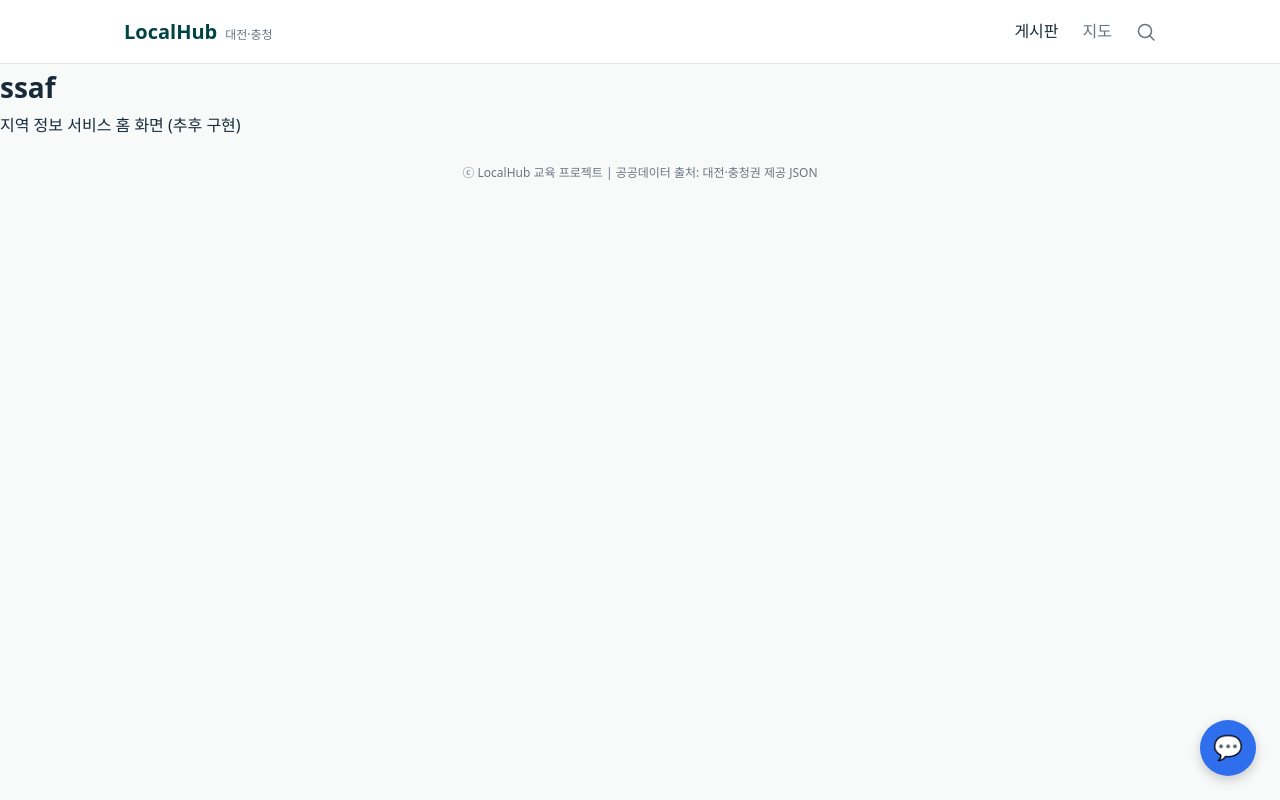
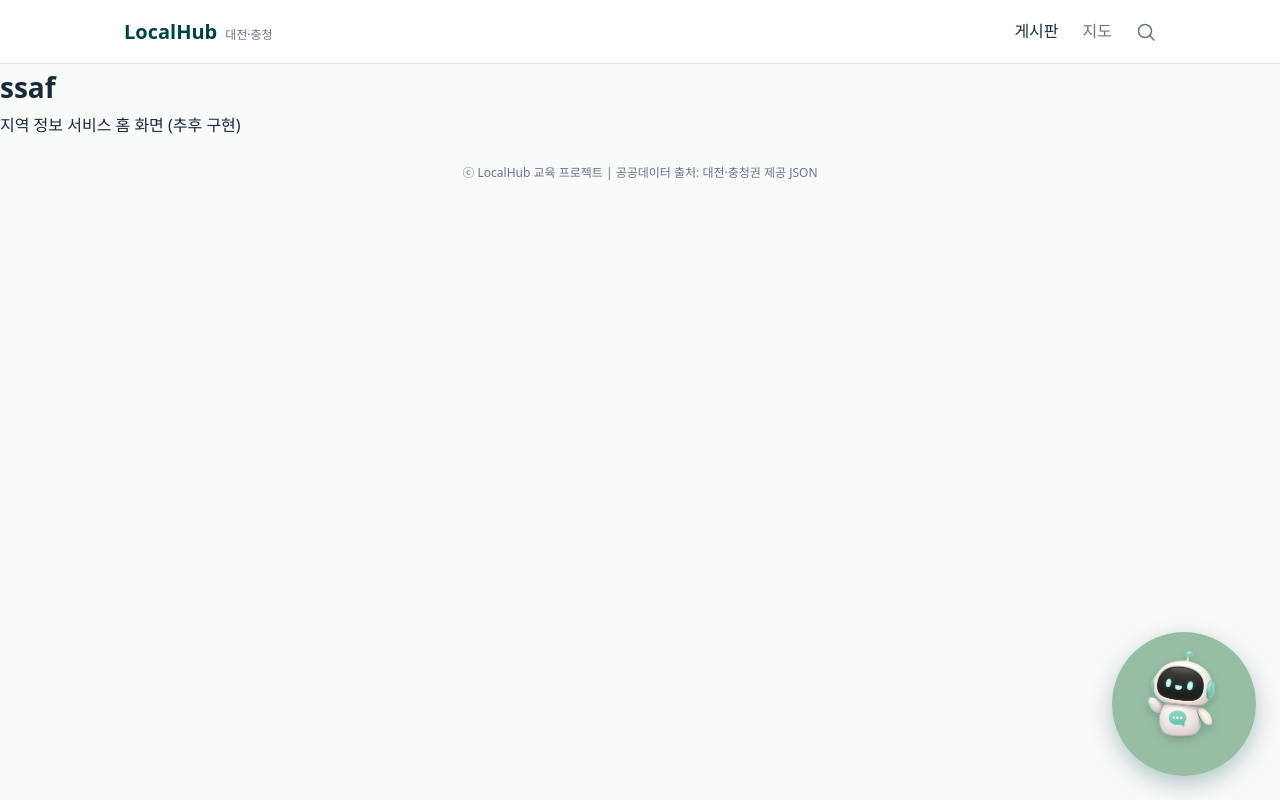
Before and after one commit to Ssaf-ganeung/SSAF, a Vue app in the folder frontend/: page / in a window 1280 px wide. Built offline with nearby package versions, Linux system fonts and the light colour scheme; no server answers; a web font is replaced by a local one.

Commit message:
feat(frontend): 챗봇 토글 버튼에 마스코트 이미지 적용 [FRONTEND]

```diff
--- a/frontend/src/components/chat/ChatWidget.vue
+++ b/frontend/src/components/chat/ChatWidget.vue
@@ -3,6 +3,7 @@ import { useChatStore } from '../../stores/chat'
 import ChatWindow from './ChatWindow.vue'
 import ChatInput from './ChatInput.vue'
 import { sendChatMessage } from '../../api/chat'
+import mascot from '../../assets/chatbot-mascot.png'
 
 const chatStore = useChatStore()
 
@@ -32,7 +33,7 @@ async function handleSend(text) {
       aria-label="챗봇 열기"
       @click="chatStore.toggle"
     >
-      💬
+      <img :src="mascot" alt="챗봇" class="chat-widget__mascot" />
     </button>
 
     <!-- 펼친 상태: 대화 패널 -->
@@ -54,16 +55,34 @@ async function handleSend(text) {
   position: fixed;
   right: 24px;
   bottom: 24px;
-  width: 56px;
-  height: 56px;
+  width: 144px;
+  height: 144px;
+  padding: 0;
   border: none;
   border-radius: 50%;
-  background: #2f6fed;
-  color: #fff;
-  font-size: 24px;
+  /* 흰 배경에서도 튀도록 진한 원형 배경 + 청록 그림자 */
+  background: rgba(64, 138, 92, 0.53);
+
   cursor: pointer;
-  box-shadow: 0 4px 12px rgba(0, 0, 0, 0.2);
   z-index: 1000;
+  box-shadow: 0 8px 22px rgba(0, 67, 70, 0.28);
+  transition: transform 0.15s, box-shadow 0.15s;
+  display: flex;
+  align-items: center;
+  justify-content: center;
+  overflow: visible;
+}
+.chat-widget__toggle:hover {
+  transform: scale(1.06);
+  box-shadow: 0 10px 28px rgba(41, 90, 60, 0.42);
+}
+.chat-widget__mascot {
+  /* 로봇이 원 안에 들어오도록 원 크기에 맞춤 */
+  width: 100%;
+  height: 100%;
+  object-fit: contain;
+  display: block;
+  filter: drop-shadow(0 3px 5px rgba(0, 0, 0, 0.18));
 }
 
 .chat-widget__panel {
```
Also changed, not shown: frontend/src/assets/chatbot-mascot.png (added).
